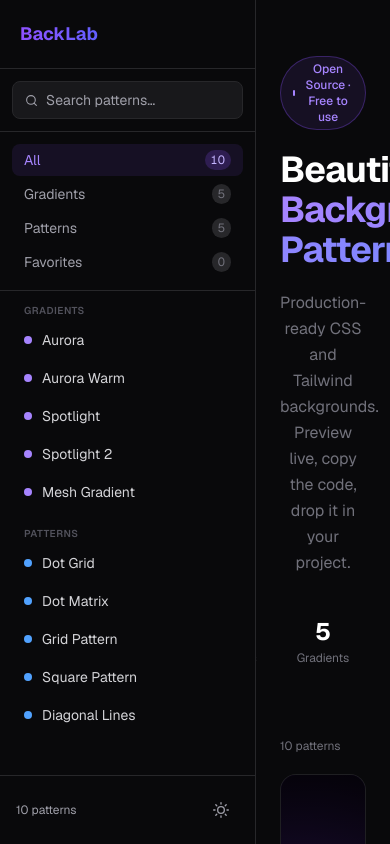
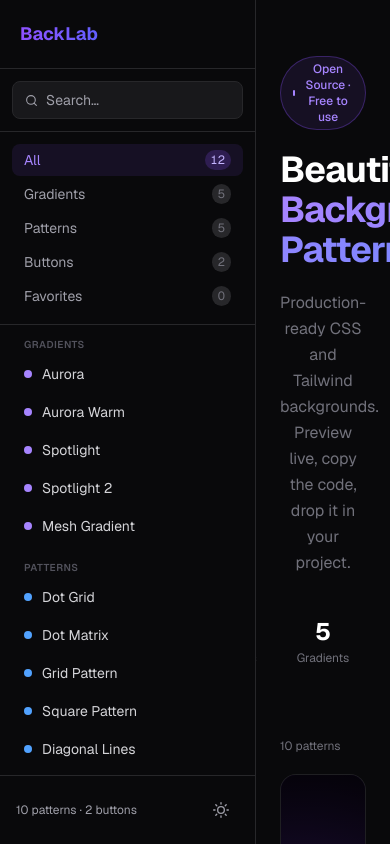
Before and after one commit to WebDevAmey/HoveraUI, a Next.js app: page / in a window 390 px wide. Built offline with nearby package versions, Linux system fonts and the light colour scheme.

Commit message:
Added button component

```diff
--- a/src/app/page.tsx
+++ b/src/app/page.tsx
@@ -1,5 +1,6 @@
 import Hero from "@/components/layout/Hero";
 import Grid from "@/components/Grid";
+import ButtonGrid from "@/components/ButtonGrid";
 import HomeShell from "@/components/layout/HomeShell";
 import Sidebar from "@/components/layout/Sidebar";
 import PreviewBackground from "@/components/PreviewBackground";
@@ -23,6 +24,7 @@
             <div className="mx-auto max-w-5xl px-6 pb-20">
               <Hero />
               <Grid />
+              <ButtonGrid />
             </div>
           </HomeShell>
         </div>
--- /dev/null
+++ b/src/components/ButtonCard.tsx
@@ -0,0 +1,37 @@
+"use client";
+
+import CopyButton from "@/components/CopyButton";
+import type { ButtonItem } from "@/types";
+
+interface ButtonCardProps extends ButtonItem {
+  stagger: number;
+}
+
+export default function ButtonCard({ name, slug, category, component: Component, code, stagger }: ButtonCardProps) {
+  return (
+    <article
+      className="animate-fade-up rounded-2xl border border-zinc-200 bg-white dark:border-zinc-800/70 dark:bg-zinc-950"
+      style={{ "--stagger": `${stagger * 55}ms` } as React.CSSProperties}
+      aria-label={`${name} button`}
+    >
+      {/* Preview — button always visible, fully interactive */}
+      <div className="flex h-52 items-center justify-center rounded-t-2xl bg-zinc-50 p-8 dark:bg-zinc-950">
+        <Component />
+      </div>
+
+      {/* Footer */}
+      <div className="flex items-center justify-between border-t border-zinc-100 px-4 py-3 dark:border-zinc-800">
+        <div className="flex items-center gap-2">
+          <h3 className="text-sm font-medium text-zinc-900 dark:text-zinc-100">{name}</h3>
+          <span className="rounded-full bg-emerald-500/10 px-2 py-0.5 text-[11px] font-medium capitalize text-emerald-600 dark:bg-emerald-500/15 dark:text-emerald-400">
+            {category}
+          </span>
+        </div>
+        <CopyButton
+          code={code}
+          className="flex items-center gap-1.5 rounded-md px-2 py-1 text-xs text-zinc-500 transition-colors hover:bg-zinc-100 hover:text-zinc-700 dark:hover:bg-zinc-800 dark:hover:text-zinc-300"
+        />
+      </div>
+    </article>
+  );
+}
--- /dev/null
+++ b/src/components/ButtonGrid.tsx
@@ -0,0 +1,33 @@
+"use client";
+
+import { buttons } from "@/data/button";
+import { useApp } from "@/context/AppContext";
+import ButtonCard from "@/components/ButtonCard";
+
+export default function ButtonGrid() {
+  const { category, searchQuery } = useApp();
+
+  if (category !== "all" && category !== "buttons") return null;
+
+  const filtered = buttons.filter((btn) =>
+    btn.name.toLowerCase().includes(searchQuery.toLowerCase())
+  );
+
+  if (filtered.length === 0) return null;
+
+  return (
+    <div className="mt-10">
+      <h2 className="mb-1 text-xs font-semibold uppercase tracking-wider text-zinc-400 dark:text-zinc-600">
+        Buttons
+      </h2>
+      <p className="mb-5 text-xs text-zinc-500" aria-live="polite" aria-atomic="true">
+        {filtered.length} button{filtered.length !== 1 ? "s" : ""}
+      </p>
+      <div className="grid grid-cols-1 gap-5 sm:grid-cols-2 lg:grid-cols-3">
+        {filtered.map((item, i) => (
+          <ButtonCard key={item.slug} {...item} stagger={i} />
+        ))}
+      </div>
+    </div>
+  );
+}
--- a/src/components/Grid.tsx
+++ b/src/components/Grid.tsx
@@ -6,6 +6,8 @@
 
 export default function Grid() {
   const { category, favorites, searchQuery } = useApp();
+
+  if (category === "buttons") return null;
 
   const filtered = backgrounds.filter((bg) => {
     const matchesSearch = bg.name.toLowerCase().includes(searchQuery.toLowerCase());
--- /dev/null
+++ b/src/components/buttons/BorderReveal.tsx
@@ -0,0 +1,8 @@
+export default function BorderReveal() {
+  return (
+    <button className="relative rounded-lg bg-black px-8 py-3 text-white group">
+      <span className="absolute inset-0 rounded-lg border-2 border-transparent transition-all duration-300 group-hover:border-white" />
+      <span className="relative">Border Reveal</span>
+    </button>
+  );
+}
--- /dev/null
+++ b/src/components/buttons/GlowButton.tsx
@@ -0,0 +1,22 @@
+export default function GlowButton() {
+  return (
+    <button
+      className="
+        px-6
+        py-3
+        rounded-xl
+        bg-violet-600
+        text-white
+        font-medium
+
+        shadow-[0_0_30px_rgba(139,92,246,0.5)]
+
+        hover:scale-105
+        transition-all
+        duration-300
+      "
+    >
+      Glow Button
+    </button>
+  );
+}
--- a/src/components/layout/HomeShell.tsx
+++ b/src/components/layout/HomeShell.tsx
@@ -1,14 +1,16 @@
 "use client";
 
 import { usePreview } from "@/context/PreviewContext";
+import { backgrounds } from "@/data/background";
 
 export default function HomeShell({ children }: { children: React.ReactNode }) {
   const { activeSlug } = usePreview();
+  const isBackgroundActive = activeSlug ? backgrounds.some((bg) => bg.slug === activeSlug) : false;
 
   return (
     <main
       className={`relative z-10 flex-1 overflow-y-auto text-zinc-900 transition-colors duration-300 dark:text-zinc-50 ${
-        activeSlug ? "bg-transparent" : "bg-zinc-50 dark:bg-zinc-950"
+        isBackgroundActive ? "bg-transparent" : "bg-zinc-50 dark:bg-zinc-950"
       }`}
     >
       {children}
--- a/src/components/layout/Sidebar.tsx
+++ b/src/components/layout/Sidebar.tsx
@@ -4,11 +4,13 @@
 import { usePreview } from "@/context/PreviewContext";
 import { ThemeToggle } from "@/components/ThemeToggle";
 import { backgrounds } from "@/data/background";
+import { buttons } from "@/data/button";
 
 const FILTER_TABS = [
   { label: "All", value: "all" as const },
   { label: "Gradients", value: "gradient" as const },
   { label: "Patterns", value: "pattern" as const },
+  { label: "Buttons", value: "buttons" as const },
   { label: "Favorites", value: "favorites" as const },
 ];
 
@@ -24,14 +26,23 @@
     return matchesSearch && matchesCat;
   });
 
+  const visibleButtons = buttons.filter((btn) => {
+    const matchesSearch = btn.name.toLowerCase().includes(searchQuery.toLowerCase());
+    const matchesCat = category === "all" || category === "buttons";
+    return matchesSearch && matchesCat;
+  });
+
   const gradients = visibleBgs.filter((b) => b.category === "gradient");
   const patterns = visibleBgs.filter((b) => b.category === "pattern");
 
   function getCount(val: string) {
-    if (val === "all") return backgrounds.length;
+    if (val === "all") return backgrounds.length + buttons.length;
     if (val === "favorites") return favorites.length;
+    if (val === "buttons") return buttons.length;
     return backgrounds.filter((b) => b.category === val).length;
   }
+
+  const totalVisible = visibleBgs.length + visibleButtons.length;
 
   return (
     <aside className="flex h-screen w-64 shrink-0 flex-col border-r border-zinc-200 bg-white dark:border-zinc-800 dark:bg-zinc-950">
@@ -64,9 +75,9 @@
           <input
             value={searchQuery}
             onChange={(e) => setSearchQuery(e.target.value)}
-            placeholder="Search patterns…"
+            placeholder="Search…"
             className="w-full bg-transparent text-sm text-zinc-900 placeholder-zinc-400 outline-none dark:text-zinc-100"
-            aria-label="Search patterns"
+            aria-label="Search"
           />
           {searchQuery && (
             <button
@@ -108,10 +119,10 @@
         </div>
       </div>
 
-      {/* Pattern list */}
-      <nav className="flex-1 overflow-y-auto p-3" aria-label="Pattern list">
-        {visibleBgs.length === 0 && (
-          <p className="px-3 py-8 text-center text-xs text-zinc-400">No patterns found</p>
+      {/* List */}
+      <nav className="flex-1 overflow-y-auto p-3" aria-label="Item list">
+        {totalVisible === 0 && (
+          <p className="px-3 py-8 text-center text-xs text-zinc-400">No results found</p>
         )}
 
         {gradients.length > 0 && (
@@ -140,7 +151,7 @@
         )}
 
         {patterns.length > 0 && (
-          <section>
+          <section className="mb-4">
             <p className="mb-1 px-3 text-[10px] font-semibold uppercase tracking-wider text-zinc-400 dark:text-zinc-600">
               Patterns
             </p>
@@ -163,11 +174,38 @@
             </div>
           </section>
         )}
+
+        {visibleButtons.length > 0 && (
+          <section className="mb-4">
+            <p className="mb-1 px-3 text-[10px] font-semibold uppercase tracking-wider text-zinc-400 dark:text-zinc-600">
+              Buttons
+            </p>
+            <div className="space-y-0.5">
+              {visibleButtons.map((btn) => (
+                <button
+                  key={btn.slug}
+                  onClick={() => setActiveSlug(activeSlug === btn.slug ? null : btn.slug)}
+                  className={`flex w-full items-center gap-2.5 rounded-lg px-3 py-2 text-left text-sm transition-colors ${
+                    activeSlug === btn.slug
+                      ? "bg-emerald-50 text-emerald-700 dark:bg-emerald-500/10 dark:text-emerald-400"
+                      : "text-zinc-700 hover:bg-zinc-100 dark:text-zinc-300 dark:hover:bg-zinc-800/60"
+                  }`}
+                  aria-pressed={activeSlug === btn.slug}
+                >
+                  <span className="h-2 w-2 shrink-0 rounded-full bg-emerald-400" aria-hidden="true" />
+                  {btn.name}
+                </button>
+              ))}
+            </div>
+          </section>
+        )}
       </nav>
 
       {/* Footer */}
       <div className="flex items-center justify-between border-t border-zinc-200 p-4 dark:border-zinc-800">
-        <span className="text-xs text-zinc-400">{backgrounds.length} patterns</span>
+        <span className="text-xs text-zinc-400">
+          {backgrounds.length} patterns · {buttons.length} buttons
+        </span>
         <ThemeToggle />
       </div>
     </aside>
--- a/src/context/AppContext.tsx
+++ b/src/context/AppContext.tsx
@@ -8,7 +8,7 @@
   useCallback,
 } from "react";
 
-type FilterCategory = "all" | "gradient" | "pattern" | "favorites";
+type FilterCategory = "all" | "gradient" | "pattern" | "buttons" | "favorites";
 
 interface AppContextType {
   category: FilterCategory;
--- /dev/null
+++ b/src/data/button.ts
@@ -0,0 +1,42 @@
+import type React from "react";
+import type { ButtonItem } from "@/types";
+
+import GlowButton from "@/components/buttons/GlowButton";
+import BorderReveal from "@/components/buttons/BorderReveal";
+
+export const buttons: ButtonItem[] = [
+  {
+    name: "Glow Button",
+    slug: "glow-button",
+    category: "primary",
+    component: GlowButton as React.ComponentType,
+    code: `<button
+  className="
+    px-6
+    py-3
+    rounded-xl
+    bg-violet-600
+    text-white
+    font-medium
+
+    shadow-[0_0_30px_rgba(139,92,246,0.5)]
+
+    hover:scale-105
+    transition-all
+    duration-300
+  "
+>
+  Glow Button
+</button>`,
+  },
+  {
+    name: "Border Reveal",
+    slug: "border-reveal",
+    category: "primary",
+    component: BorderReveal as React.ComponentType,
+    code: `<button className="relative rounded-lg bg-black px-8 py-3 text-white group">
+  <span className="absolute inset-0 rounded-lg border-2 border-transparent transition-all duration-300 group-hover:border-white" />
+  <span className="relative">Border Reveal</span>
+</button>`,
+  },
+];
```
Also changed, not shown: src/types/index.ts (+10 -0 lines).
